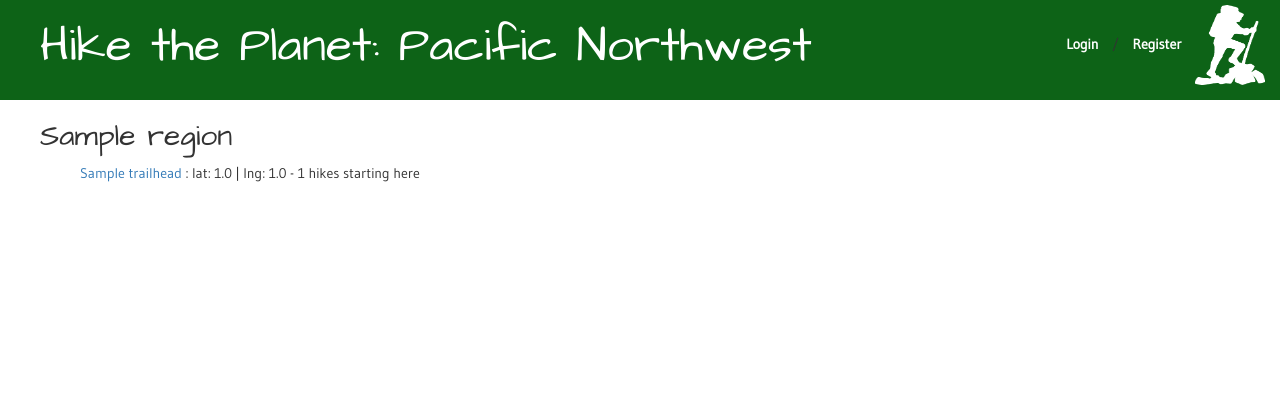
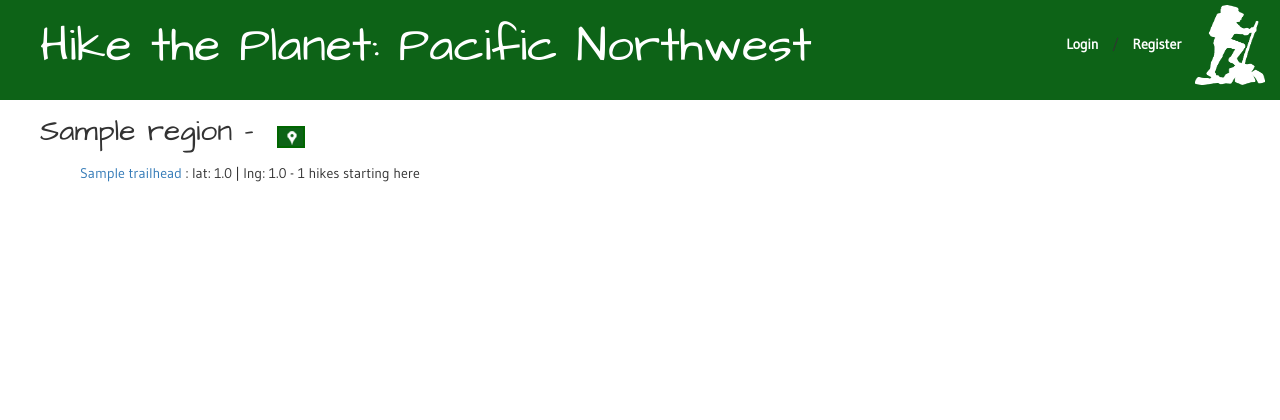
Before and after one commit to RAINSoftwareTech/hiketheplanet, a Django app: a page that uses templates/hikes/region_detail.html in a window 1280 px wide. Shown: the top 420 px of the page. Run offline with Django 3.2, Linux system fonts and the light colour scheme; tables that the repository leaves empty hold one stand-in row (values such as "Sample post"); some libraries are stand-ins or nearby versions.

Commit message:
HTP-108 Browse by Map 	- Corrected map view template and serializer to re-enable leaflet map display 	- Added map link to region/trailheads template and adjusted css to allow display 	- css site-wide still needs lots of work

```diff
--- a/assets/css/hikes.css
+++ b/assets/css/hikes.css
@@ -231,6 +231,24 @@ a.hike_search:hover {
 /******************
 BROWSE
 ******************/
+#region-heading {
+    margin: 15px 0;
+}
+#region-heading h2, .browse-link {
+    display: inline;
+}
+
+#region-heading-icon {
+    display: inline;
+    color: #0D6317;
+    overflow: hidden;
+    padding: 20px;
+}
+
+#region-list {
+    clear: both;
+    display: block;
+}
 
 #browse_region {
     font-size: 14px;
@@ -241,8 +259,7 @@ BROWSE
     float: left;
 }
 
-
-#browse_region a {
+.browse-link a {
     border: 2px solid #006600;
     background-color: #0D6317;
     margin : 0;
@@ -252,12 +269,12 @@ BROWSE
     height: 22px;
     width: 28px;
 }
-#browse_region a:hover {
+.browse-link a:hover {
     border: 2px solid #009900;
     background-color: #00cc00;
 }
 
-#browse_region img {
+.browse-link img {
     vertical-align: middle;
 }
 
--- a/search/serializers.py
+++ b/search/serializers.py
@@ -16,10 +16,7 @@ def trailheads_serializer(trailheads, region):
             'url': str(trailhead_url(trailhead, region))
         }
         trailheads_list.append(trailhead_details)
-    return json.dumps({
-        "success": 1,
-        "result": trailheads_list
-    })
+    return json.dumps(trailheads_list)
 
 
 def trailhead_url(trailhead, region):
--- a/search/views.py
+++ b/search/views.py
@@ -16,7 +16,7 @@ class TrailheadMapListView(ListView):
     """View to supply list of trailheads to maps modal ajax call.
     """
     model = Trailhead
-    template_name = 'hikes/browse_map_modal.html'
+    template_name = 'search/search_list.html'
     context_object_name = 'trailheads'
 
     def get_queryset(self):
--- a/templates/hikes/index.html
+++ b/templates/hikes/index.html
@@ -44,7 +44,7 @@
     <hr>
 
 
-    <div id="browse_region">
+    <div id="browse_region" class="browse-link">
         {% include 'hikes/region_list.html' %}
     </div>
 
--- a/templates/hikes/region_detail.html
+++ b/templates/hikes/region_detail.html
@@ -1,8 +1,18 @@
-{% extends 'base.html' %}
+{% extends 'hikes/browse_map_modal.html' %}
+{% load staticfiles i18n %}
 
 
 {% block content %}
-        <h2>{{ region.name }}</h2>
+    <div id="region-heading">
+        <h2>{{ region.name }} -</h2>
+
+        <div id="region-heading-icon" class="browse-link">
+            <a class="region-modal-link" data-toggle="modal" data-target="#mapModal" data-whatever="{{ region.name }}" role="button">
+                <img src="{% static "images/map-icon-18px.png" %}" alt="view by map" class="map_icon" height="14" width="14">
+            </a>
+        </div>
+    </div>
+    <div id="region-list">
             {% if region.trailheads.all %}
                 {% for trailhead in region.trailheads.all %}
                     <ul>
@@ -16,4 +26,5 @@
             {% else %}
                     <strong>No locations currently in region.</strong>
             {% endif %}
+    </div>
 {% endblock content %}
```
